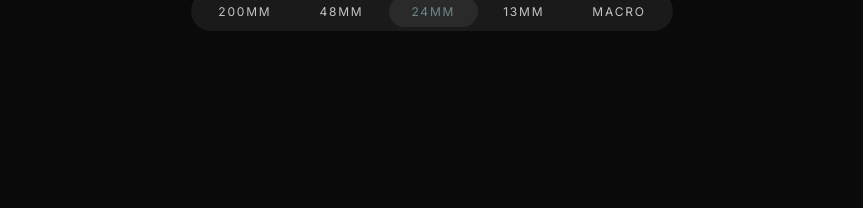
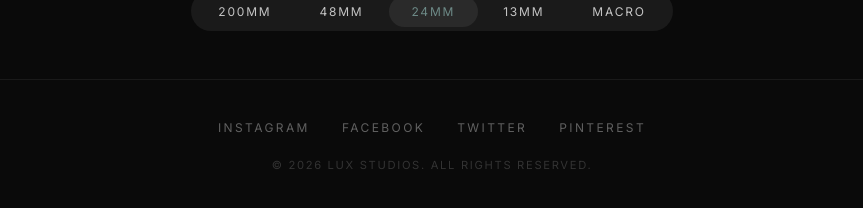
Before and after one commit to Ashton607/luxphotography, a React (Vite) app in the folder luxpg/: page /#/ in a window 1280 px wide. Shown: the part 2030-2238 px from the top of the page, without its empty margins (208-1071 px from the left). Before the commit the page ends 2109 px from the top, so only its background shows below. Built offline with nearby package versions, Linux system fonts and the light colour scheme.

Commit message:
added footer section

```diff
--- a/luxpg/src/App.jsx
+++ b/luxpg/src/App.jsx
@@ -7,6 +7,7 @@ import Hero from './components/hero/Hero'
 import Landscape from './components/landscape/Landscape'
 import Weddings from './components/weddings/Weddings'
 import Portrait from './components/potrait/Potrait'
+import Footer from './components/footer/Footer'
 
 function App() {
 
@@ -20,6 +21,7 @@ function App() {
         <Route path="weddings" element={<Weddings />} />
         <Route path="portrait" element={<Portrait />} />
       </Routes>
+      <Footer/>
     </Router>
   )
 }
--- /dev/null
+++ b/luxpg/src/components/footer/Footer.css
@@ -0,0 +1,52 @@
+.footer {
+  display: flex;
+  flex-direction: column;
+  align-items: center;
+  gap: 1.2rem;
+  padding: 2.5rem 3rem;
+  border-top: 1px solid #1a1a1a;
+  background-color: #0a0a0a;
+}
+
+.footer-socials {
+  display: flex;
+  gap: 2rem;
+}
+
+.footer-socials a {
+  font-size: 0.75rem;
+  letter-spacing: 0.2em;
+  text-transform: uppercase;
+  color: #606060;
+  text-decoration: none;
+  position: relative;
+  padding-bottom: 3px;
+  transition: color 0.3s ease;
+}
+
+.footer-socials a::after {
+  content: '';
+  position: absolute;
+  bottom: 0;
+  left: 0;
+  width: 0%;
+  height: 1px;
+  background-color: #c9a84c;
+  transition: width 0.3s ease;
+}
+
+.footer-socials a:hover {
+  color: #ffffff;
+}
+
+.footer-socials a:hover::after {
+  width: 100%;
+}
+
+.footer-credit {
+  font-size: 0.7rem;
+  letter-spacing: 0.15em;
+  color: #333;
+  text-transform: uppercase;
+  margin: 0;
+}
--- /dev/null
+++ b/luxpg/src/components/footer/Footer.jsx
@@ -0,0 +1,18 @@
+import React from 'react'
+import './Footer.css'
+
+const Footer = () => {
+  return (
+    <footer className="footer">
+      <div className="footer-socials">
+        <a href="#" target="_blank" rel="noopener noreferrer">Instagram</a>
+        <a href="#" target="_blank" rel="noopener noreferrer">Facebook</a>
+        <a href="#" target="_blank" rel="noopener noreferrer">Twitter</a>
+        <a href="#" target="_blank" rel="noopener noreferrer">Pinterest</a>
+      </div>
+      <p className="footer-credit">© {new Date().getFullYear()} Lux Studios. All rights reserved.</p>
+    </footer>
+  )
+}
+
+export default Footer
```
